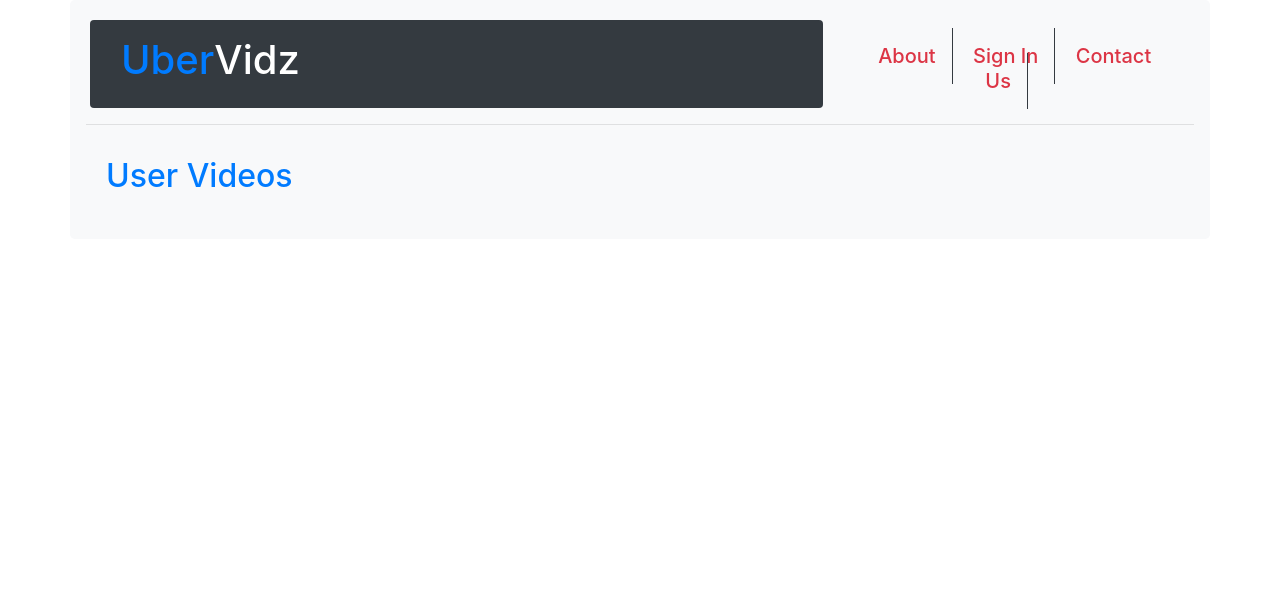
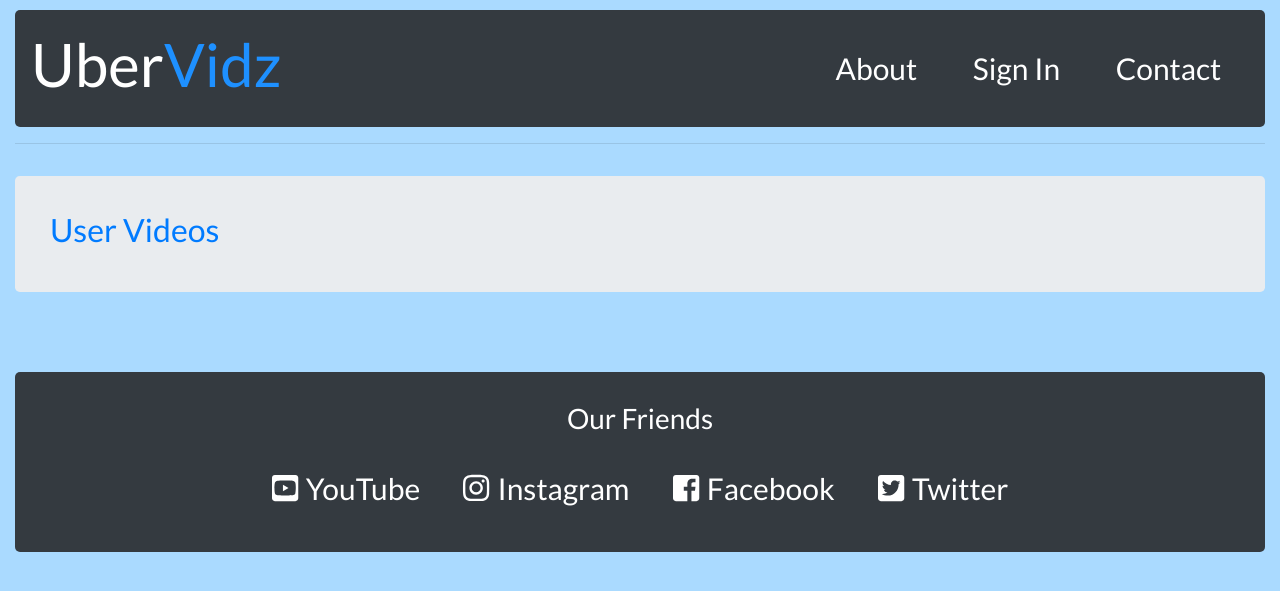
Before and after one commit to ivanmallory/uber_vidz, a Flask app: page / in a window 1280 px wide. Shown: the top 591 px of the page. Run offline with Flask 2, Linux system fonts and the light colour scheme; data that the repository does not hold is empty; some libraries are stand-ins or nearby versions.

Commit message:
Changed layout and styling for all pages.  Added social media links at the bottom of each page

```diff
--- a/static/styles/bootstrap-4.1.3-dist/css/style.css
+++ b/static/styles/bootstrap-4.1.3-dist/css/style.css
@@ -6,7 +6,7 @@
 }
 
 body {
-  background-color: #E0FFFF;
+  background-color: #aadaff;
 }
 
 .navbar {
@@ -15,9 +15,8 @@ body {
   margin: 10px 0 10px 0;
   border-radius: 5px;
 }
-
-a.navbar-brand {
-  font-size: 20px;
+.navbar-brand h1{
+    font-size: 60px;
 }
 
 .navbar-brand span {
@@ -29,7 +28,7 @@ a.navbar-brand {
 }
 
 .navbar-dark .navbar-nav .nav-link {
-  font-size: 20px;
+  font-size: 30px;
   text-align: center;
   font-family: Lato, sans-serif;
   color: white;
@@ -43,16 +42,29 @@ a.navbar-brand {
 
 .jumbotron {
   padding: 15px;
+  margin-top: 2rem;
 }
-
+#main_content{
+  margin-top: 2rem;
+  padding: 15px;
+}
+#comments{
+  background-color: #343a40;
+  color: white;
+  border-radius: 5px;
+}
+#comments h4{
+  margin-top: 15px;
+}
 #ismet_ivan {
-  margin: 3rem 0 0 3rem;
+  width: 800px;
 }
 
 .footer {
+  margin-top: 5rem;
   width: 100%;
-  height: 200px;
-  background-image: url("../../../images/concert.jpg");
+  height: 180px;
+  background-color: #343a40;
   border-radius: 5px;
 }
 
@@ -85,3 +97,17 @@ a.navbar-brand {
   height: 600px;
   margin: auto;
 }
+.bio{
+  width: 500px;
+}
+.title{
+    margin-top: 8rem;
+}
+.login_background{
+    background-image: url("../../../images/concert.jpg");
+    background-size: cover;
+}
+#login_footer{
+    margin-top: 15rem;
+    background-color: rgba(0,0,0,0.4);
+}
--- a/templates/main.html
+++ b/templates/main.html
@@ -5,25 +5,38 @@
         <meta name="viewport" content="width=device-width, initial-scale=1.0">
         <meta http-equiv="X-UA-Compatible" content="ie=edge">
         <title>UberVidz</title>
-        <link rel="stylesheet" href="https://stackpath.bootstrapcdn.com/bootstrap/4.4.1/css/bootstrap.min.css" integrity="sha384-Vkoo8x4CGsO3+Hhxv8T/Q5PaXtkKtu6ug5TOeNV6gBiFeWPGFN9MuhOf23Q9Ifjh" crossorigin="anonymous">
+        <link rel="stylesheet" href="../static/styles/bootstrap-4.1.3-dist/css/bootstrap.min.css">
+        <link rel="stylesheet" href="../static/styles/bootstrap-4.1.3-dist/css/style.css">
     </head>
     <body>
-        <div class="container jumbotron bg-light m-auto p-3">
-            <div class="row m-1">
-                <div class="col-8 bg-dark rounded">
-                    <a class="h1 text-primary text-decoration-none text-center p-3 d-inline-block" href="/">Uber<span class="text-white">Vidz</span></a>
+        <div class="container-fluid">
+            <nav class="navbar navbar-expand-md navbar-dark bg-dark">
+                <a class="navbar-brand" href="/"><h1>Uber<span>Vidz</span></h1></a>
+                <button class="navbar-toggler" type="button" data-toggle="collapse">
+                    <span class="navbar-toggler-icon"></span>
+                </button>
+                <div class="collapse navbar-collapse">
+                    <ul class="navbar-nav ml-auto">
+                        <li class="nav-item">
+                            <a class="nav-link" href="/about">About</a>
+                        </li>
+                        <!-- {% if session['user_id'] %} -->
+                        <li class="nav-item">
+                            <a class="nav-link" href="/logout">Logout</a>
+                        </li>
+                        <!-- {% else %} -->
+                        <li class="nav-item">
+                            <a class="nav-link" href="/registration">Sign In</a>
+                        </li>
+                        <!--{% endif %}-->
+                        <li class="nav-item">
+                            <a class="nav-link" href="/contact">Contact</a>
+                        </li>
+                    </ul>
                 </div>
-                <div class="col-4 text-center pt-4">
-                    <a class="h5 text-decoration-none text-danger p-3 border-right border-dark" href="/about">About</a>
-                    {% if session['user_id'] %}
-                    <a class="h5 text-decoration-none text-danger p-3 border-right border-dark" href="/logout">Logout</a>
-                    {% else %}
-                    <a class="h5 text-decoration-none text-danger p-3 border-right border-dark" href="/registration">Sign In</a>
-                    {% endif %}
-                    <a class="h5 text-decoration-none text-danger p-3 border-right border-dark" href="/contact">Contact Us</a>
-                </div>
-            </div>
+            </nav>
             <hr>
+            <div class="jumbotron">
                 <div class="row m-1">
                     <h2 class="text-primary p-3">User Videos</h2>
                 </div>
@@ -38,5 +51,20 @@
                     {% endfor %}
                 </div>
             </div>
+            <div class="footer">
+                <div class="row text-center">
+                    <div class="col">
+                        <h3>Our Friends</h3>
+                        <div class="text-center">
+                            <a href="https://www.youtube.com/" target="_blank"><i class="fab fa-youtube-square"></i>YouTube</a>
+                            <a href="https://www.instagram.com/" target="_blank"><i class="fab fa-instagram"></i>Instagram</a>
+                            <a href="https://www.facebook.com/" target="_blank"><i class="fab fa-facebook-square"></i>Facebook</a>
+                            <a href="https://twitter.com/" target="_blank"><i class="fab fa-twitter-square"></i>Twitter</a>
+                        </div>
+                    </div>
+                </div>
+            </div>
+            <script src="https://use.fontawesome.com/releases/v5.5.0/js/all.js"></script>
+        </div>
     </body>
 </html>
```
Also changed, not shown: static/styles/scss/style.scss (deleted, +0 -71 lines), templates/about.html (+15 -2 lines), templates/contact_us.html (+7 -10 lines), templates/dashboard.html (+37 -21 lines), templates/login.html (+15 -17 lines), 1 other file. Lines whose indentation alone changed are shown as unchanged.
